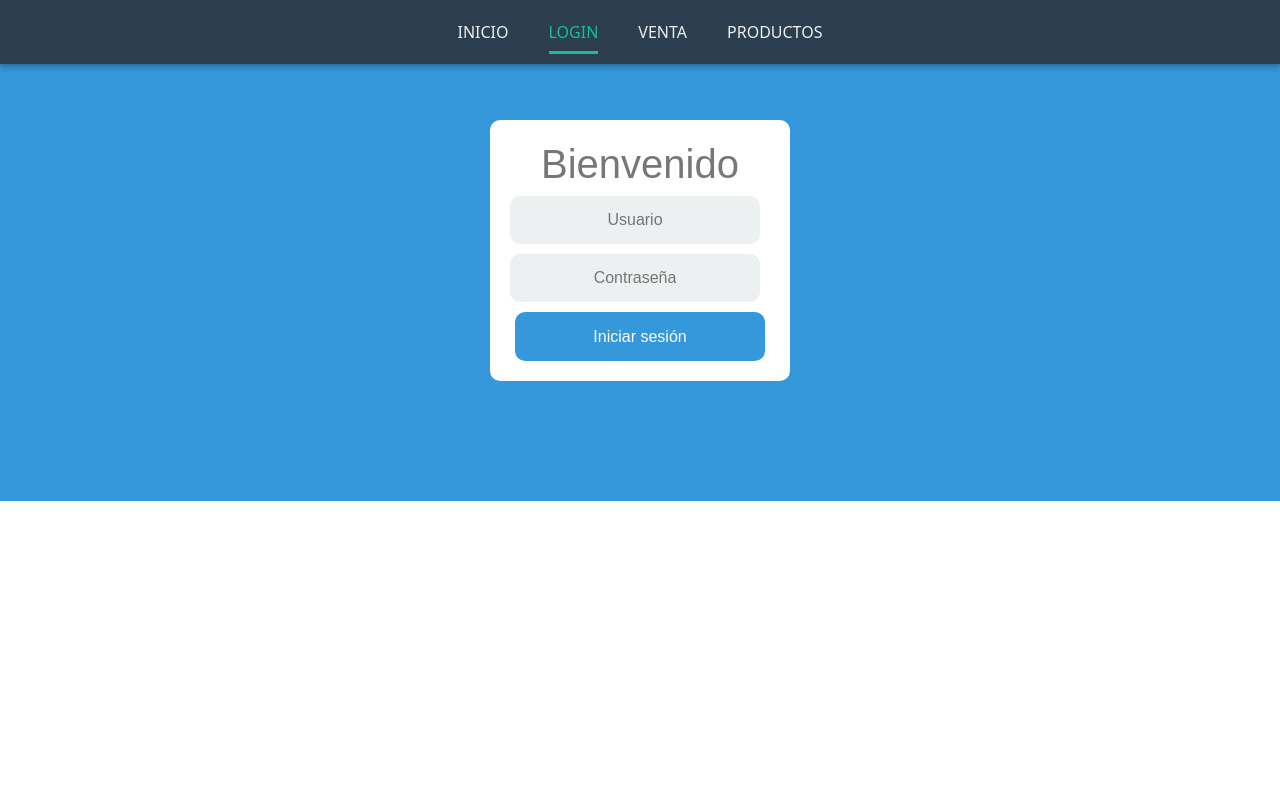
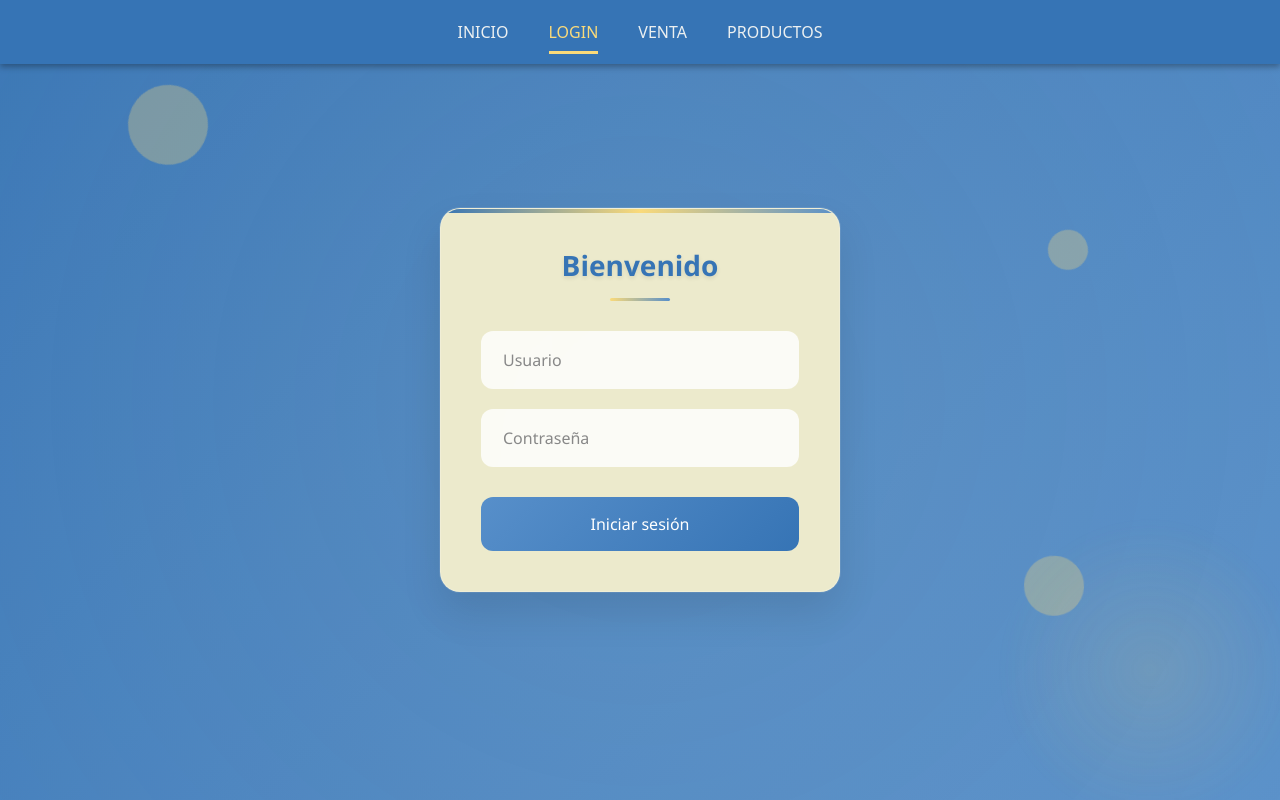
Before and after one commit to Kirafls/BDFront, an Angular app: page /login in a window 1280 px wide. Built offline with nearby package versions, Linux system fonts and the light colour scheme.

Commit message:
ajustes de diseño y aplicacion de paleta de colores

```diff
--- a/src/app/app.component.css
+++ b/src/app/app.component.css
@@ -0,0 +1,6 @@
+body {
+    margin: 0;
+    padding-top: 70px;
+    font-family: sans-serif;
+    background: #34495e;
+}
--- a/src/app/components/inicio/inicio.component.css
+++ b/src/app/components/inicio/inicio.component.css
@@ -0,0 +1,125 @@
+html, body {
+    margin: 0;
+    padding: 0;
+    height: 100%;
+    overflow: hidden; /* Evita el scroll global */
+    box-sizing: border-box;
+}
+
+body {
+    font-family: sans-serif;
+    background: #F5F0CD;
+    display: flex;
+    flex-direction: column;
+    height: 100vh;
+    padding-top: 70px;
+}
+
+header {
+    background-color: #F5F0CD;
+    padding: 15px 20px;
+    text-align: center;
+    box-shadow: 0 2px 4px rgba(0,0,0,0.05);
+    flex-shrink: 0;
+    padding-top: 80px;
+}
+
+.logo {
+    max-width: 100px;
+    height: auto;
+    margin-bottom: 5px;
+}
+
+header h1 {
+    font-size: 3em;
+    color: #3674B5;
+    margin: 0;
+    padding: 10px 0;
+
+}
+
+.hero {
+    background-color: #FADA7A;
+    padding: 40px 20px;
+    text-align: center;
+    flex-shrink: 0;
+}
+
+.slogan {
+    font-size: 1.8em;
+    font-style: italic;
+    font-weight: 600;
+    color: #2C3E50 !important;
+    margin-bottom: 10px;
+}
+
+.sucursales {
+    margin-top: 40px;
+    font-size: 1.6em;
+    color: #3674B5;
+    background-color: #F5F0CD;
+}
+
+.hero{
+    font-size: 1.1em;
+    color: #555;
+}
+
+.intro {
+    padding: 20px;
+    text-align: center;
+    background-color: #F5F0CD;
+}
+
+.sucursales-grid {
+    flex-grow: 1;
+    display: grid;
+    grid-template-columns: repeat(2, 1fr);
+    grid-template-rows: repeat(2, 1fr);
+    gap: 10px;
+    padding: 15px;
+    overflow: hidden;
+    background-color: #F5F0CD;
+}
+
+h2 {
+    grid-column: 1 / -1;
+    text-align: center;
+    margin-bottom: 20px;
+    color: #3674B5;
+    font-size: 1.7em;
+}
+
+.map-item {
+    display: flex;
+    flex-direction: column;
+    justify-content: center;
+    align-items: center;
+    border-radius: 8px;
+    background-color: #3674B5;
+    overflow: hidden;
+    box-shadow: 0 4px 5px rgba(0,0,0,0.18);
+}
+
+.map-item iframe {
+    width: 100%;
+    height: 100%;
+    border: none;
+}
+
+.map-item p {
+    margin: 5px 0;
+    font-size: 1em;
+    font-weight: 600;
+    color: #FADA7A;
+    text-align: center;
+}
+
+footer {
+    background-color: #3674B5;
+    color: #FADA7A;
+    text-align: center;
+    padding: 10px 20px;
+    flex-shrink: 0;
+    font-size: 1em;
+}
--- a/src/app/components/inicio/inicio.component.html
+++ b/src/app/components/inicio/inicio.component.html
@@ -1,70 +1,10 @@
-<!DOCTYPE html>
-<html lang="es">
-<head>
-    <meta charset="UTF-8">
-    <meta name="viewport" content="width=device-width, initial-scale=1.0">
-    <title>Abarrotes Super Mario</title>
-    <style>
-        body {
-            margin: 0;
-            padding-top: 70px;
-            font-family: sans-serif;
-            background: #848f9a;
-        }
-        header {
-            background-color: #f8f9fa;
-            padding: 20px;
-            text-align: center;
-        }
-        .logo {
-            max-width: 150px;
-        }
-        .hero {
-            background-color: #e9ecef;
-            padding: 50px 20px;
-            text-align: center;
-        }
-        .slogan {
-            font-size: 2em;
-            font-weight: bold;
-            color: #007bff;
-            margin-bottom: 20px;
-        }
-        .intro {
-            max-width: 800px;
-            margin: 30px auto;
-            padding: 0 20px;
-        }
-        .gallery {
-            display: flex;
-            flex-wrap: wrap;
-            justify-content: center;
-            gap: 20px;
-            padding: 20px;
-        }
-        .gallery img {
-            max-width: 300px;
-            height: auto;
-            border-radius: 8px;
-            box-shadow: 0 4px 8px rgba(0,0,0,0.1);
-        }
-        footer {
-            background-color: #343a40;
-            color: white;
-            text-align: center;
-            padding: 20px;
-            margin-top: 30px;
-        }
-    </style>
-</head>
-<body>
 <header>
-        <img src="logo-tienda.png" alt="Logo de la tienda" class="logo">
-        <h1>Super Mario</h1>
+    <h1>MegaSuper Mario</h1>
+    <img src="../../../assets/supermario-logo.png" alt="Logo de la tienda" class="logo">
 </header>
 
 <section class="hero">
-        <p class="slogan">"Servicio y Calidad</p>
+    <p class="slogan">"Servicio y Calidad"</p>
     <p>Descubre la mejor selección de productos para ti</p>
 </section>
 
@@ -72,17 +12,41 @@
     <h2>Bienvenido a nuestra tienda</h2>
     <p>Somos una empresa comprometida con ofrecer productos de alta calidad a precios competitivos. Con años de experiencia en el mercado, nos enorgullece brindar un excelente servicio al cliente y una amplia variedad de artículos para satisfacer todas tus necesidades.</p>
     <p>Explora nuestro catálogo y encuentra exactamente lo que buscas, con la garantía de calidad que nos caracteriza.</p>
+
+    <h2 class="sucursales">Visita nuestras sucursales</h2>
+    <hr>
 </section>
 
-    <section class="gallery">
-        <h2 style="text-align: center; width: 100%;">Nuestros productos destacados</h2>
-        <img src="producto1.jpg" alt="Producto 1">
-
+<section class="sucursales-grid">
+    <div class="map-item">
+        <iframe src="https://www.google.com/maps/embed?pb=!1m18!1m12!1m3!1d11947.075293667423!2d-100.34300470041661!3d25.69256559142635!2m3!1f0!2f0!3f0!3m2!1i1024!2i768!4f13.1!3m3!1m2!1s0x866295e8e7742331%3A0x92afe97b82054c6e!2sABARROTES%20ESTRELLA!5e1!3m2!1ses-419!2smx!4v1750004861273!5m2!1ses-419!2smx" width="600" height="450" style="border:0;" allowfullscreen="" loading="lazy" referrerpolicy="no-referrer-when-downgrade"></iframe>
+        <p>Sucursal Monterrey</p>
+    </div>
+    <div class="map-item">
+        <iframe src="https://www.google.com/maps/embed?pb=!1m18!1m12!1m3!1d6250.893539767974!2d-99.13424115541545!3d19.442917700000017!2m3!1f0!2f0!3f0!3m2!1i1024!2i768!4f13.1!3m3!1m2!1s0x85d1f930fa077241%3A0x496e3c943199f6a4!2sAbarrotes%20%22La%20Frontera%22!5e1!3m2!1ses-419!2smx!4v1750004918198!5m2!1ses-419!2smx" width="600" height="450" style="border:0;" allowfullscreen="" loading="lazy" referrerpolicy="no-referrer-when-downgrade"></iframe>
+        <p>Sucursal CDMX</p>
+    </div>
+    <div class="map-item">
+        <iframe src="https://www.google.com/maps/embed?pb=!1m18!1m12!1m3!1d59610.82168756271!2d-98.26072638711787!3d19.05165603529378!2m3!1f0!2f0!3f0!3m2!1i1024!2i768!4f13.1!3m3!1m2!1s0x85cfc12c5b064583%3A0x23edde59be219042!2sAbarrotes%20La%20Luz%2C%20S.A%20DE%20C.V!5e1!3m2!1ses-419!2smx!4v1750004966491!5m2!1ses-419!2smx" width="600" height="450" style="border:0;" allowfullscreen="" loading="lazy" referrerpolicy="no-referrer-when-downgrade"></iframe>
+        <p>Sucursal Puebla</p>
+    </div>
+    <div class="map-item">
+        <iframe src="https://www.google.com/maps/embed?pb=!1m18!1m12!1m3!1d49627.55415896778!2d-103.39650529961223!3d20.639676774227492!2m3!1f0!2f0!3f0!3m2!1i1024!2i768!4f13.1!3m3!1m2!1s0x8428adc2a39b984f%3A0xf9db6b41ffe0fc53!2sAbarrotera%20Nova%20S.A.%20de%20C.V.!5e1!3m2!1ses-419!2smx!4v1750005024278!5m2!1ses-419!2smx" width="600" height="450" style="border:0;" allowfullscreen="" loading="lazy" referrerpolicy="no-referrer-when-downgrade"></iframe>
+        <p>Sucursal Guadalajara</p>
+    </div>
+    <div class="map-item">
+        <iframe src="https://www.google.com/maps/embed?pb=!1m18!1m12!1m3!1d6191.108166510539!2d-89.62524450321041!3d20.940077800000005!2m3!1f0!2f0!3f0!3m2!1i1024!2i768!4f13.1!3m3!1m2!1s0x8f56718675880b37%3A0x3bab1d2dcba1f810!2sAbarrotes%20Dunosusa%20Dolores%20Otero!5e1!3m2!1ses-419!2smx!4v1750005237721!5m2!1ses-419!2smx" width="600" height="450" style="border:0;" allowfullscreen="" loading="lazy" referrerpolicy="no-referrer-when-downgrade"></iframe>
+        <p>Sucursal Mérida</p>
+    </div>
+    <div class="map-item">
+        <iframe src="https://www.google.com/maps/embed?pb=!1m18!1m12!1m3!1d44724.91559400172!2d-117.0940691158745!3d32.50253123957856!2m3!1f0!2f0!3f0!3m2!1i1024!2i768!4f13.1!3m3!1m2!1s0x80d9499df5a5a8ed%3A0xb914ec6b83893fe3!2sABARROTES%20GONZALEZ!5e1!3m2!1ses-419!2smx!4v1750005273374!5m2!1ses-419!2smx" width="600" height="450" style="border:0;" allowfullscreen="" loading="lazy" referrerpolicy="no-referrer-when-downgrade"></iframe>
+        <p>Sucursal Tijuana</p>
+    </div>
+    <hr><hr>
 </section>
 
 <footer>
+    <br>
     <p>© 2023 Super Mario. Todos los derechos reservados.</p>
     <p>Teléfono: 123-456-7890</p>
 </footer>
-</body>
-</html>
--- a/src/app/components/login/login.component.css
+++ b/src/app/components/login/login.component.css
@@ -1,103 +1,248 @@
 * {
+            margin: 0;
+            padding: 0;
             box-sizing: border-box;
         }
 
-    *:focus {
-      outline: none;
+        body {
+            font-family: 'Segoe UI', Tahoma, Geneva, Verdana, sans-serif;
+            height: 100vh;
+            overflow: hidden;
         }
-    body {
-    font-family: Arial;
-    background-color: #3498DB;
-    padding: 50px;
+
+        .login-container {
+            background: linear-gradient(135deg, #3674B5 0%, #578FCA 100%);
+            min-height: 100vh;
             display: flex;
             justify-content: center;
             align-items: center;
+            position: relative;
         }
+
+        /* Elementos decorativos de fondo */
+        .login-container::before {
+            content: '';
+            position: absolute;
+            top: -50%;
+            left: -50%;
+            width: 200%;
+            height: 200%;
+            background: radial-gradient(circle, rgba(245, 240, 205, 0.1) 0%, transparent 70%);
+            animation: rotate 20s linear infinite;
+        }
+
+        .login-container::after {
+            content: '';
+            position: absolute;
+            bottom: -20px;
+            right: -20px;
+            width: 300px;
+            height: 300px;
+            background: radial-gradient(circle, rgba(250, 218, 122, 0.2) 0%, transparent 70%);
+            border-radius: 50%;
+            animation: pulse 4s ease-in-out infinite;
+        }
+
+        @keyframes rotate {
+            0% { transform: rotate(0deg); }
+            100% { transform: rotate(360deg); }
+        }
+
+        @keyframes pulse {
+            0%, 100% { transform: scale(1); opacity: 0.5; }
+            50% { transform: scale(1.1); opacity: 0.8; }
+        }
+
         .login {
-    margin: 20px auto;
-    width: 300px;
+            width: 90%;
+            max-width: 400px;
+            position: relative;
+            z-index: 10;
         }
+
         .login-screen {
-    background-color: #FFF;
-    padding: 20px;
-    border-radius: 10px
+            background: rgba(245, 240, 205, 0.95);
+            backdrop-filter: blur(10px);
+            padding: 40px;
+            border-radius: 20px;
+            box-shadow:
+                0 20px 40px rgba(0, 0, 0, 0.1),
+                0 0 0 1px rgba(255, 255, 255, 0.1);
+            border: 1px solid rgba(255, 255, 255, 0.2);
+            position: relative;
+            overflow: hidden;
+        }
+
+        .login-screen::before {
+            content: '';
+            position: absolute;
+            top: 0;
+            left: 0;
+            right: 0;
+            height: 4px;
+            background: linear-gradient(90deg, #3674B5, #FADA7A, #578FCA);
+            border-radius: 20px 20px 0 0;
         }
 
         .app-title {
             text-align: center;
-    color: #777;
+            margin-bottom: 30px;
+        }
+
+        .app-title h1 {
+            color: #3674B5;
+            font-size: 28px;
+            font-weight: 600;
+            margin-bottom: 8px;
+            text-shadow: 0 2px 4px rgba(0, 0, 0, 0.1);
+        }
+
+        .app-title::after {
+            content: '';
+            display: block;
+            width: 60px;
+            height: 3px;
+            background: linear-gradient(90deg, #FADA7A, #578FCA);
+            margin: 15px auto;
+            border-radius: 2px;
         }
 
         .login-form {
             text-align: center;
         }
+
         .control-group {
-    margin-bottom: 10px;
+            margin-bottom: 20px;
+            position: relative;
         }
 
         input {
-    text-align: center;
-    background-color: #ECF0F1;
+            width: 100%;
+            padding: 15px 20px;
             border: 2px solid transparent;
-    border-radius: 10px;
+            border-radius: 12px;
             font-size: 16px;
-    font-weight: 200;
-    padding: 10px 0;
-    width: 250px;
-    transition: border .5s;
+            font-weight: 300;
+            background: rgba(255, 255, 255, 0.8);
+            color: #333;
+            transition: all 0.3s ease;
+            outline: none;
+        }
+
+        input::placeholder {
+            color: #888;
+            font-weight: 300;
         }
 
         input:focus {
-    border: 2px solid #3498DB;
-    box-shadow: none;
+            border-color: #3674B5;
+            background: rgba(255, 255, 255, 0.95);
+            box-shadow:
+                0 0 0 3px rgba(54, 116, 181, 0.1),
+                0 8px 25px rgba(54, 116, 181, 0.15);
+            transform: translateY(-2px);
         }
 
         .btn {
-      border: 2px solid transparent;
-      background: #3498DB;
-      color: #ffffff;
+            width: 100%;
+            padding: 15px;
+            border: none;
+            border-radius: 12px;
             font-size: 16px;
-      line-height: 25px;
-      padding: 10px 0;
-      text-decoration: none;
-      text-shadow: none;
-      border-radius: 10px;
-      box-shadow: none;
-      transition: 0.25s;
-      display: block;
-      width: 250px;
-      margin: 0 auto;
+            font-weight: 500;
+            background: linear-gradient(135deg, #578FCA 0%, #3674B5 100%);
+            color: white;
+            cursor: pointer;
+            transition: all 0.3s ease;
+            margin-top: 10px;
+            position: relative;
+            overflow: hidden;
         }
 
-    .btn2 {
-      border: 2px solid transparent;
-      background: #298527;
-      color: #ffffff;
-      font-size: 16px;
-      line-height: 25px;
-      padding: 10px 0;
-      text-decoration: none;
-      text-shadow: none;
-      border-radius: 10px;
-      box-shadow: none;
-      transition: 0.25s;
-      display: block;
-      width: 250px;
-      margin: 0 auto;
+        .btn::before {
+            content: '';
+            position: absolute;
+            top: 0;
+            left: -100%;
+            width: 100%;
+            height: 100%;
+            background: linear-gradient(90deg, transparent, rgba(255, 255, 255, 0.2), transparent);
+            transition: left 0.5s;
         }
 
-    .btn2:hover {
-      background-color: #0c5b20;
+        .btn:hover {
+            transform: translateY(-2px);
+            box-shadow:
+                0 8px 25px rgba(54, 116, 181, 0.3),
+                0 0 0 1px rgba(255, 255, 255, 0.1);
         }
 
+        .btn:hover::before {
+            left: 100%;
+        }
 
-    .btn:hover {
-      background-color: #2980B9;
+        .btn:active {
+            transform: translateY(0);
         }
 
         .login-link {
-      font-size: 12px;
-      color: #444;
-      display: block;
-      margin-top: 12px;
+            font-size: 14px;
+            color: #666;
+            margin-top: 20px;
+            text-decoration: none;
+            transition: color 0.3s ease;
         }
+
+        .login-link:hover {
+            color: #3674B5;
+        }
+
+        /* Efectos adicionales */
+        .floating-element {
+            position: absolute;
+            background: rgba(250, 218, 122, 0.3);
+            border-radius: 50%;
+            animation: float 6s ease-in-out infinite;
+        }
+
+        .floating-element:nth-child(1) {
+            width: 80px;
+            height: 80px;
+            top: 10%;
+            left: 10%;
+            animation-delay: 0s;
+        }
+
+        .floating-element:nth-child(2) {
+            width: 60px;
+            height: 60px;
+            top: 70%;
+            left: 80%;
+            animation-delay: 2s;
+        }
+
+        .floating-element:nth-child(3) {
+            width: 40px;
+            height: 40px;
+            top: 30%;
+            right: 15%;
+            animation-delay: 4s;
+        }
+
+        @keyframes float {
+            0%, 100% { transform: translateY(0px) rotate(0deg); }
+            33% { transform: translateY(-20px) rotate(120deg); }
+            66% { transform: translateY(10px) rotate(240deg); }
+        }
+
+        /* Responsive */
+        @media (max-width: 480px) {
+            .login-screen {
+                padding: 30px 25px;
+                margin: 20px;
+            }
+
+            .app-title h1 {
+                font-size: 24px;
+            }
+        }
--- a/src/app/components/login/login.component.html
+++ b/src/app/components/login/login.component.html
@@ -1,26 +1,29 @@
 <body>
-  <body>
+    <div class="login-container">
+        <!-- Elementos flotantes decorativos -->
+        <div class="floating-element"></div>
+        <div class="floating-element"></div>
+        <div class="floating-element"></div>
+
         <div class="login">
             <div class="login-screen">
                 <div class="app-title">
                     <h1>Bienvenido</h1>
                 </div>
 
-              <form (submit)="login()">
+                <form class="login-form" onsubmit="return false;">
                     <div class="control-group">
-                  <input type="text" class="login-field" value="" placeholder="Usuario" id="username" [(ngModel)]="username" name="username">
-                  <label class="login-field-icon fui-user" for="username"></label>
+                        <input type="text" placeholder="Usuario" id="username" name="username">
                     </div>
 
                     <div class="control-group">
-                  <input type="password" class="login-field" value="" placeholder="Contraseña" id="password" [(ngModel)]="password" name="password">
-                  <label class="login-field-icon fui-lock" for="password"></label>
+                        <input type="password" placeholder="Contraseña" id="password" name="password">
                     </div>
-                  <button class="btn btn-primary btn-large btn-block" type="submit">Iniciar sesión</button>
 
+                    <button class="btn" type="submit">Iniciar sesión</button>
 
                 </form>
             </div>
         </div>
+    </div>
 </body>
-</body>
--- a/src/app/components/menu/menu.component.css
+++ b/src/app/components/menu/menu.component.css
@@ -1,7 +1,7 @@
 /* Contenedor del nav */
 .animated-nav {
   width: 100%;
-  background: #2c3e50;
+  background: #3674B5;
   box-shadow: 0 3px 6px rgba(0, 0, 0, 0.3);
   position: fixed;
   top: 0;
@@ -38,7 +38,7 @@
   height: 3px;
   left: 0;
   bottom: 10px;
-  background: #1abc9c;
+  background: #FADA7A;
   transition: width 0.4s ease;
 }
 
@@ -47,23 +47,15 @@
 }
 
 .animated-nav a:hover {
-  color: #1abc9c;
+  color: #FADA7A;
   transform: scale(1.05);
 }
 
 /* Estilo para enlace activo */
 .animated-nav a.active {
-  color: #1abc9c;
+  color: #FADA7A;
 }
 
 .animated-nav a.active::after {
   width: 100%;
 }
-
-/* Espaciado para el contenido que viene después del menú */
-body {
-  margin: 0;
-  padding-top: 70px;
-  font-family: sans-serif;
-  background: #34495e;
-}
```
Also changed, not shown: src/app/components/admin-productos/admin-productos.component.css (+9 -7 lines), src/app/components/venta/venta.component.css (+5 -5 lines), src/assets/supermario-logo.png (added). Lines whose indentation alone changed are shown as unchanged.
